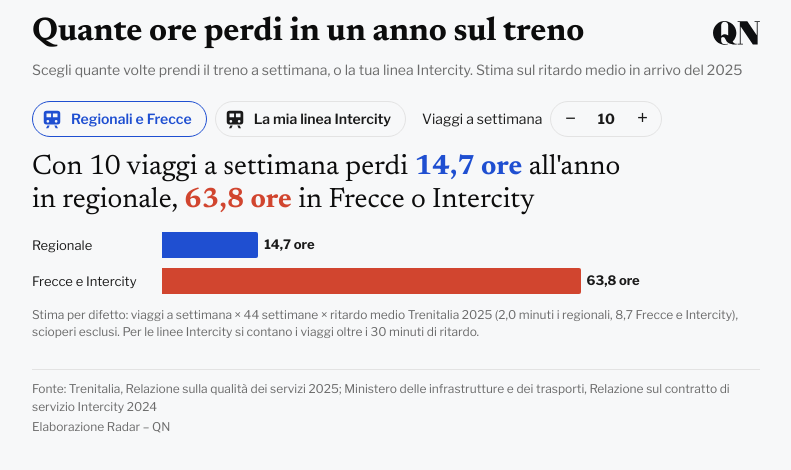
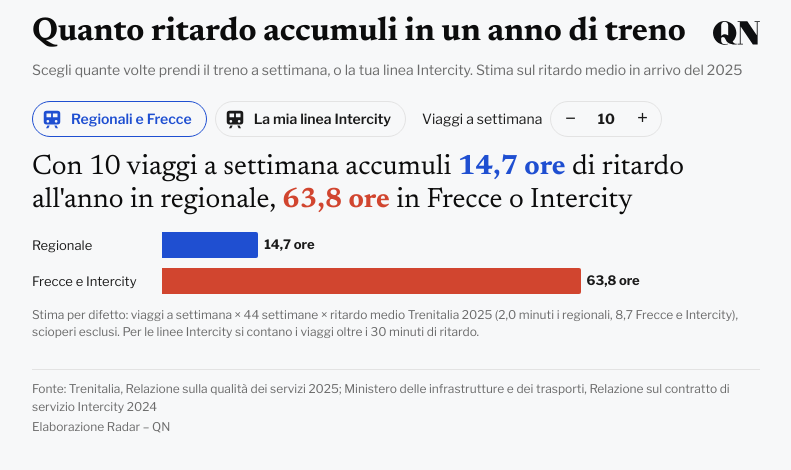
Before and after one commit to elena-aquilanti/treni, a plain HTML site: page ore-perse/index.html in a window 1280 px wide. Shown: the whole page, without its empty margins (244-1035 px from the left). Drawn offline with nearby package versions, Linux system fonts and the light colour scheme.

Commit message:
Calcolatore: titolo e frase più neutri
Co-Authored-By: Claude Opus 5.5 <noreply@anthropic.com>
Claude-Session: https://claude.ai/code/session_01CRmx9jnbg3FKbbQo5RCttG

```diff
--- a/ore-perse/index.html
+++ b/ore-perse/index.html
@@ -3,7 +3,7 @@
 <head>
 <meta charset="utf-8">
 <meta name="viewport" content="width=device-width, initial-scale=1">
-<title>Quante ore perdi in un anno sul treno – Radar QN</title>
+<title>Quanto ritardo accumuli in un anno di treno – Radar QN</title>
 <link rel="preconnect" href="https://fonts.googleapis.com">
 <link rel="preconnect" href="https://fonts.gstatic.com" crossorigin>
 <link rel="stylesheet" href="https://fonts.googleapis.com/css2?family=Libre+Franklin:wght@400;500;600;700&family=Newsreader:opsz,wght@6..72,400;6..72,700&display=swap">
@@ -16,7 +16,7 @@
 <body>
 <main class="radar">
   <header>
-    <h1 class="r-title">Quante ore perdi in un anno sul treno</h1>
+    <h1 class="r-title">Quanto ritardo accumuli in un anno di treno</h1>
     <p class="r-sub">Scegli quante volte prendi il treno a settimana, o la tua linea Intercity. Stima sul ritardo medio in arrivo del 2025</p>
   </header>
   <div class="ctrls" style="gap:16px">
@@ -57,7 +57,7 @@ function g2(){
     grow();Radar.scheduleHeight();return;
   }
   var hrs=function(k){return n2*WEEKS*avg[k]/60};
-  q.innerHTML='Con '+n2+' viaggi a settimana perdi <b class="bl" data-h="'+hrs('R')+'">'+hh(hrs('R'))+' ore</b> all\'anno in regionale, <b class="r" data-h="'+hrs('M')+'">'+hh(hrs('M'))+' ore</b> in Frecce o Intercity';
+  q.innerHTML='Con '+n2+' viaggi a settimana accumuli <b class="bl" data-h="'+hrs('R')+'">'+hh(hrs('R'))+' ore</b> di ritardo all\'anno in regionale, <b class="r" data-h="'+hrs('M')+'">'+hh(hrs('M'))+' ore</b> in Frecce o Intercity';
   c.innerHTML=[['R','Regionale','--blue'],['M','Frecce e Intercity','--red']].map(function(a){var k=a[0];return '<div class="row"><span>'+a[1]+'</span><div><div class="bar on" data-w="'+Math.max(1,hrs(k)/hrs('M')*70)+'" style="width:0%;background:var('+a[2]+')"><span>'+hh(hrs(k))+' ore</span></div></div></div>'}).join('');
   grow();
   if(AN.g2){AN.g2=false;q.querySelectorAll('b').forEach(function(b){var h=+b.dataset.h;d3.select(b).transition().duration(1000).tween('t',function(){return function(t){b.textContent=hh(h*t)+' ore'}})})}
```
